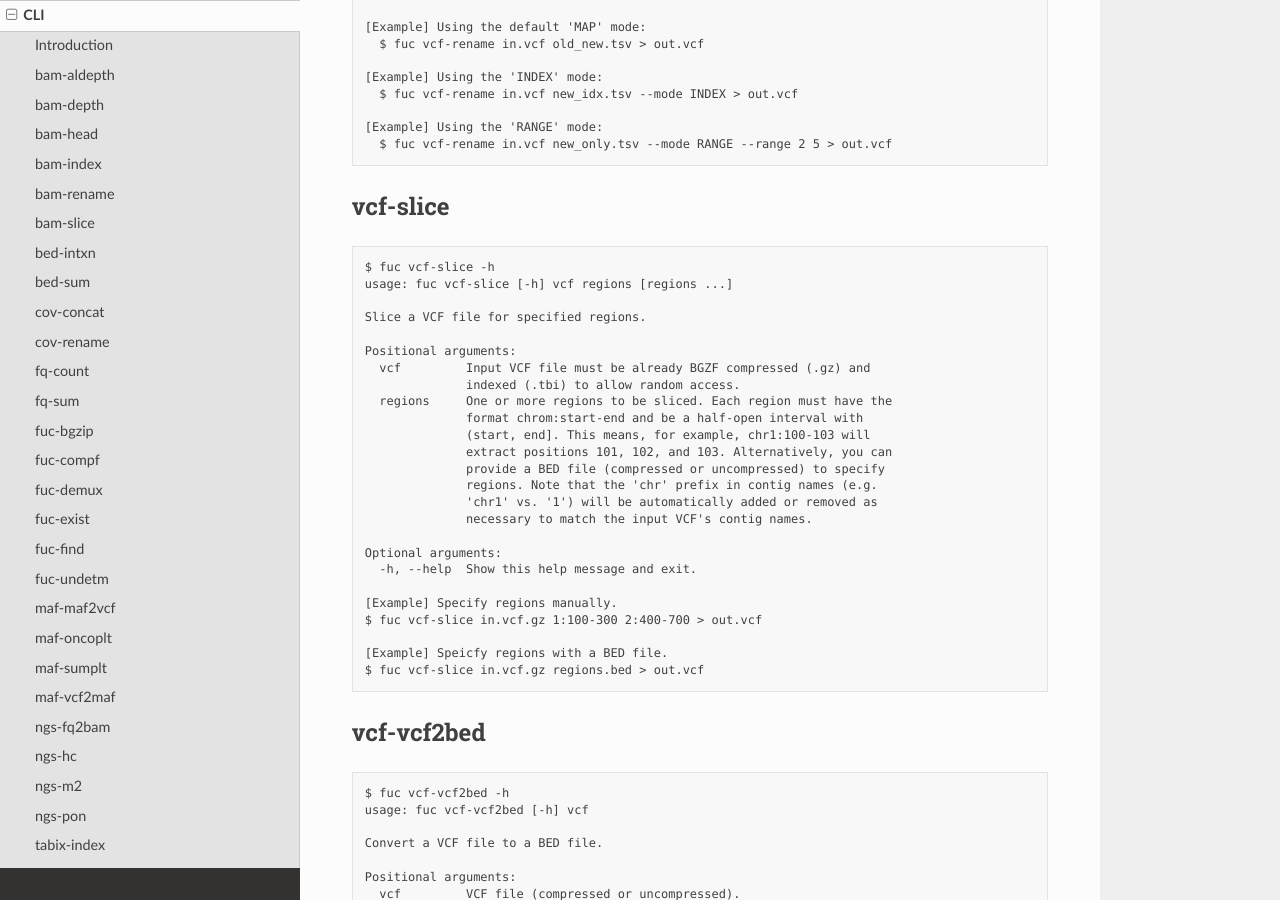
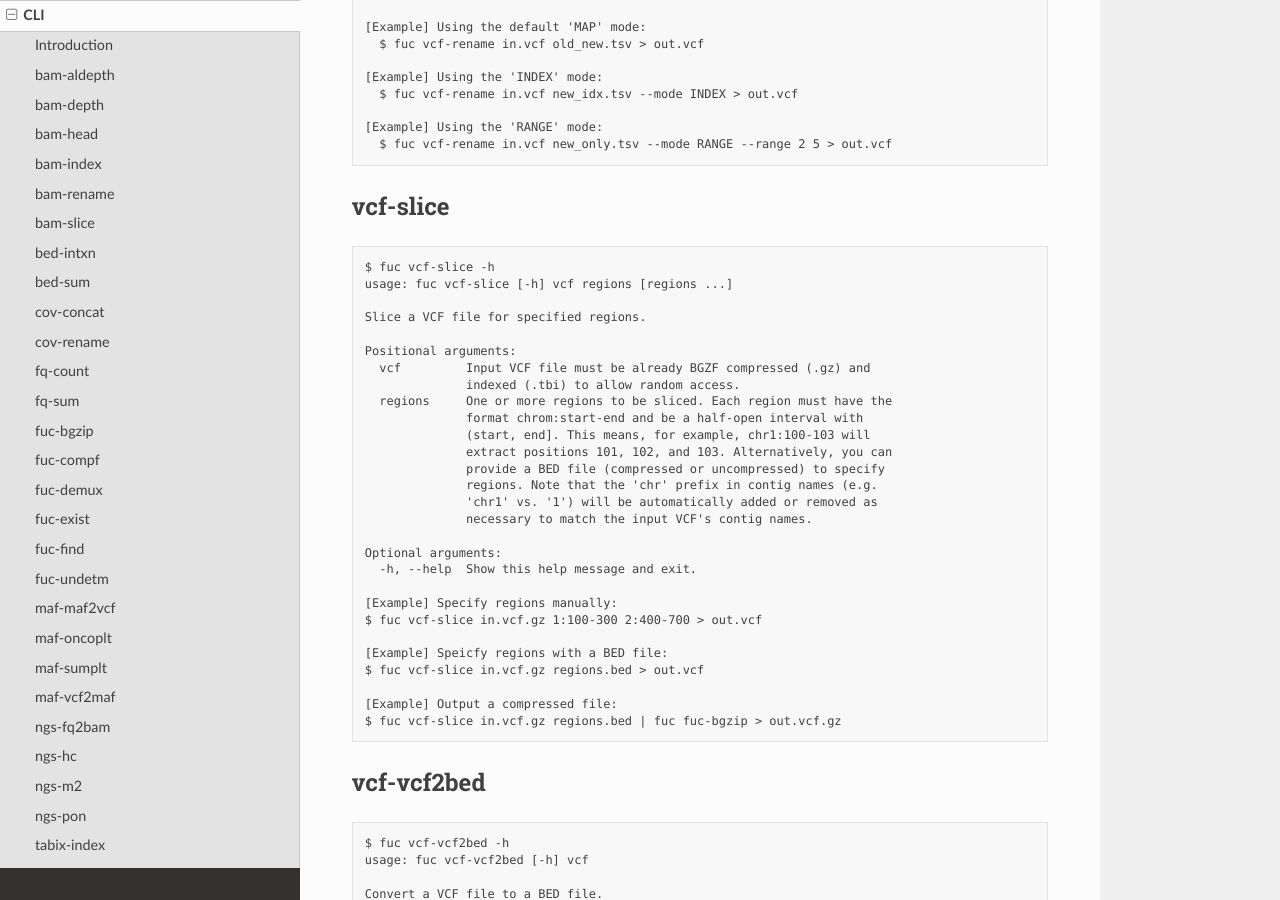
Before and after one commit to sbslee/fuc, a Sphinx documentation site: the page built from docs/cli.rst, in a window 1280 px wide and 900 px high, scrolled down 19982 px. Built offline with Sphinx 7.4.7 and the Read the Docs theme 2.0.0, drawn with Linux system fonts in a browser that asks for light colours; some of the changed text lies outside the part shown.

Commit message:
Update docs

```diff
--- a/docs/cli.rst
+++ b/docs/cli.rst
@@ -1104,10 +1104,10 @@ vcf-index
      -h, --help  Show this help message and exit.
      --force     Force to overwrite the index file if it is already present.
 
-   [Example] Index a compressed VCF file.
+   [Example] Index a compressed VCF file:
      $ fuc vcf-index in.vcf.gz
 
-   [Example] Index an uncompressed VCF file. Will create a compressed file first.
+   [Example] Index an uncompressed VCF file (will create a compressed VCF first):
      $ fuc vcf-index in.vcf
 
 vcf-merge
@@ -1207,11 +1207,14 @@ vcf-slice
    Optional arguments:
      -h, --help  Show this help message and exit.
 
-   [Example] Specify regions manually.
+   [Example] Specify regions manually:
    $ fuc vcf-slice in.vcf.gz 1:100-300 2:400-700 > out.vcf
 
-   [Example] Speicfy regions with a BED file.
+   [Example] Speicfy regions with a BED file:
    $ fuc vcf-slice in.vcf.gz regions.bed > out.vcf
+
+   [Example] Output a compressed file:
+   $ fuc vcf-slice in.vcf.gz regions.bed | fuc fuc-bgzip > out.vcf.gz
 
 vcf-vcf2bed
 ===========
```
Also changed, not shown: 1 other file.
